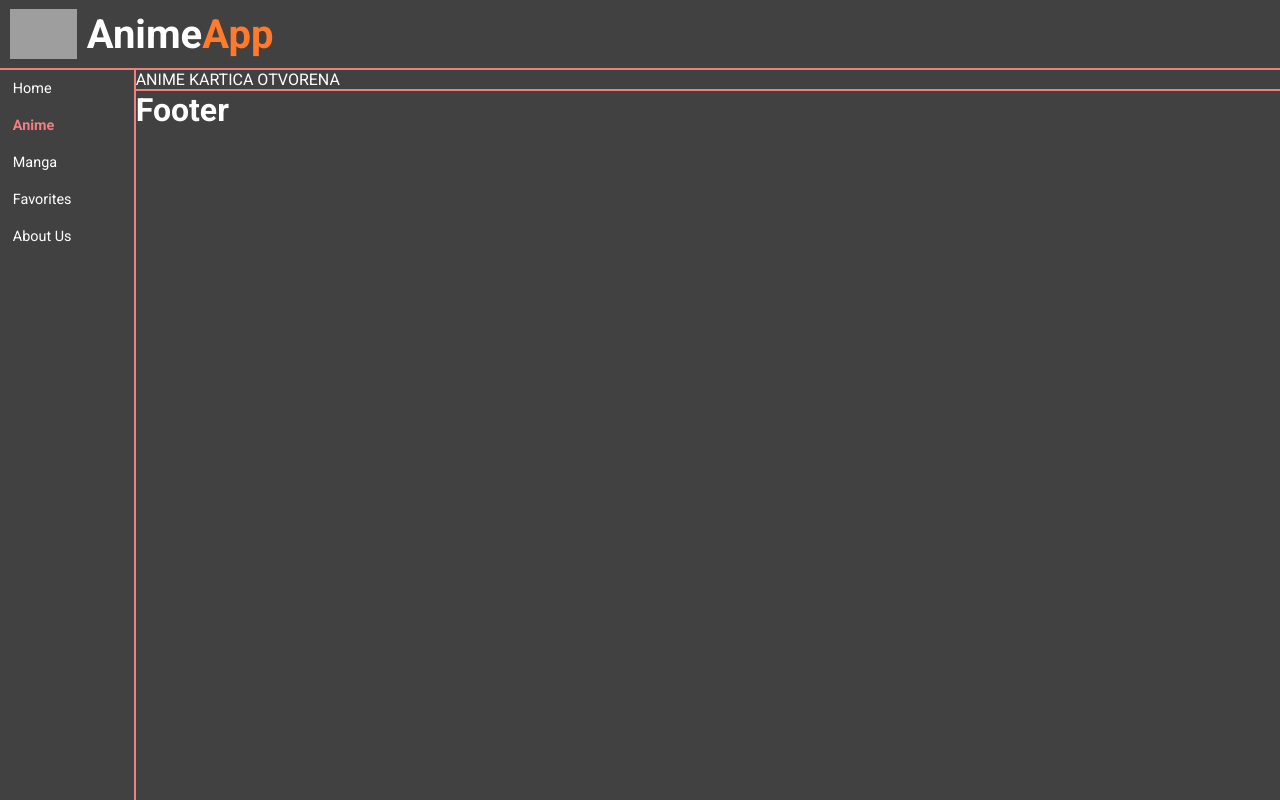
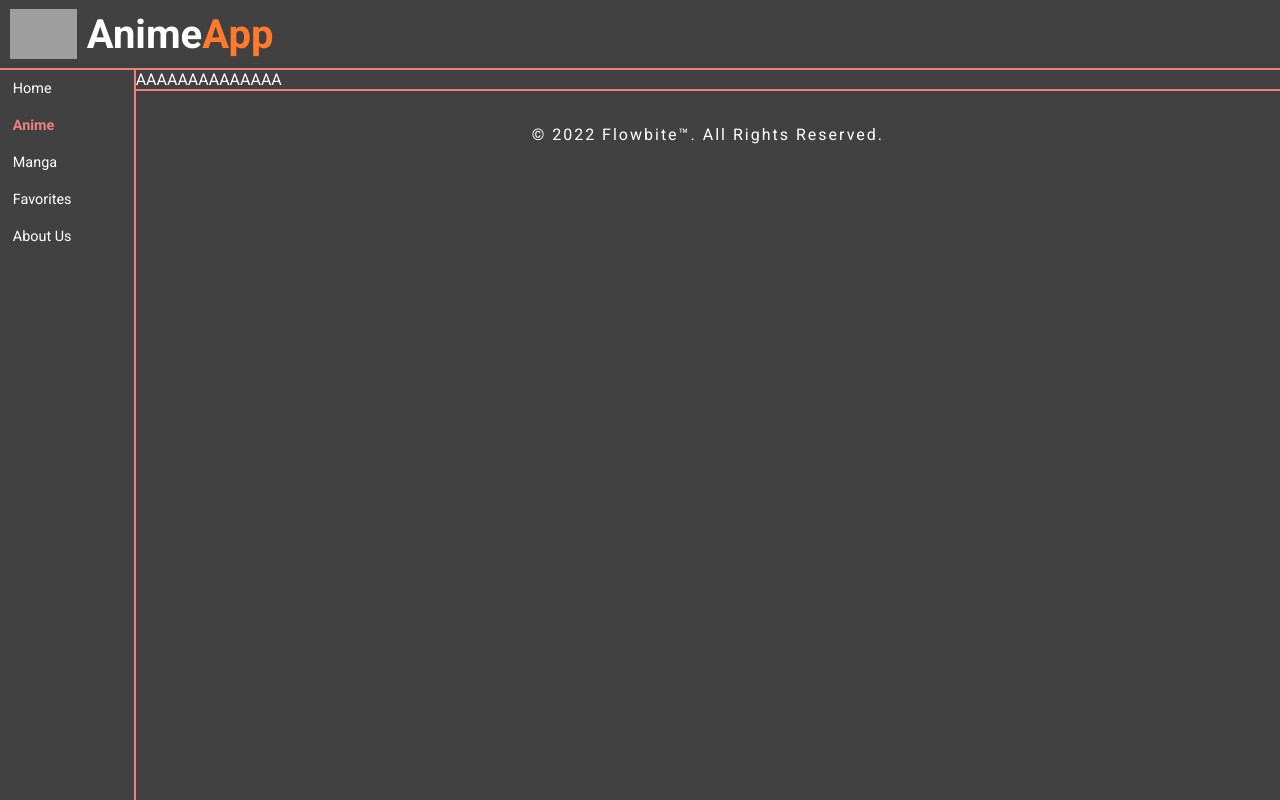
Before and after one commit to Alen-Kalac/AnimeApp, a React (Vite) app: page /anime/1 in a window 1280 px wide. Built offline with nearby package versions, Linux system fonts and the light colour scheme; grey boxes are pictures that could not be loaded.

Commit message:
footer done

```diff
--- a/src/App.jsx
+++ b/src/App.jsx
@@ -24,7 +24,6 @@ function App() {
     <Route path='/favorites' element={<FavoritesPage/>}/>
     <Route path='/about-us' element={<AboutUsPage/>}/>
     <Route path="/anime/:id" element={<AnimeDetailsPage />} />
-
     </Routes>
     <Footer/>
     </div>
--- a/src/Components/Footer/index.jsx
+++ b/src/Components/Footer/index.jsx
@@ -4,7 +4,7 @@ function Footer() {
   return (
     <>
       <footer>
-        <h1>Footer</h1>
+        <p>© 2022 Flowbite™. All Rights Reserved.</p>
       </footer>
     </>
   );
--- a/src/Components/Footer/index.scss
+++ b/src/Components/Footer/index.scss
@@ -1,4 +1,11 @@
 footer{
     width: 100%;
+    height: 11vh;
+    display: flex;
+    align-items: center;
+    justify-content: center;
     border-top: 2px solid lightcoral;
+    p{
+        letter-spacing: 2px;
+    }
 }
--- a/src/Pages/AnimeDetailsPage/index.jsx
+++ b/src/Pages/AnimeDetailsPage/index.jsx
@@ -1,11 +1,11 @@
+import React from "react";
 
-
-const AnimeDetailsPage = () => {
+function AnimeDetailsPage({ anime }) {
   return (
-    <div>
-      ANIME KARTICA OTVORENA
+    <div className='anime-details'>
+      AAAAAAAAAAAAAA
     </div>
-  )
+  );
 }
 
-export default AnimeDetailsPage
+export default AnimeDetailsPage;
```
